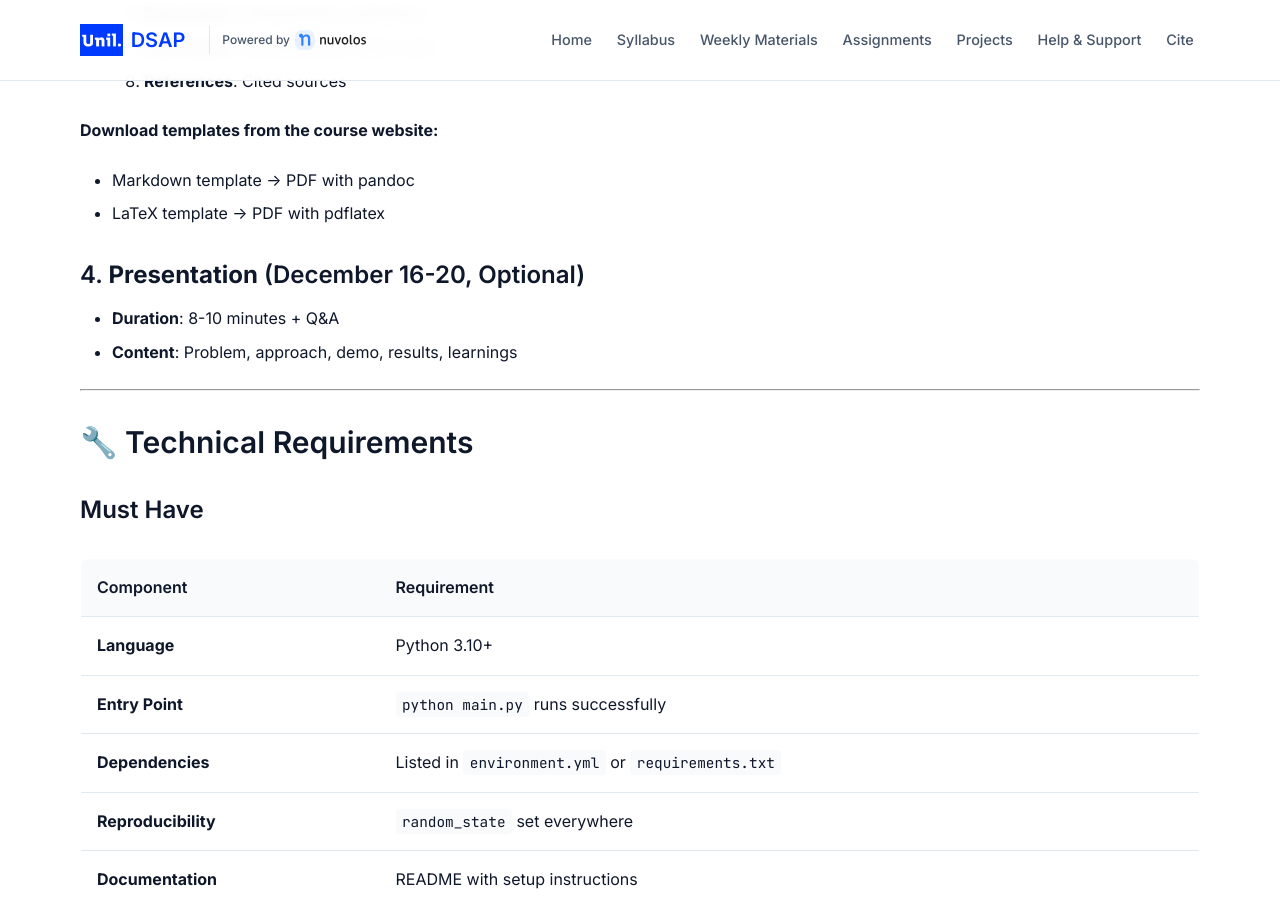
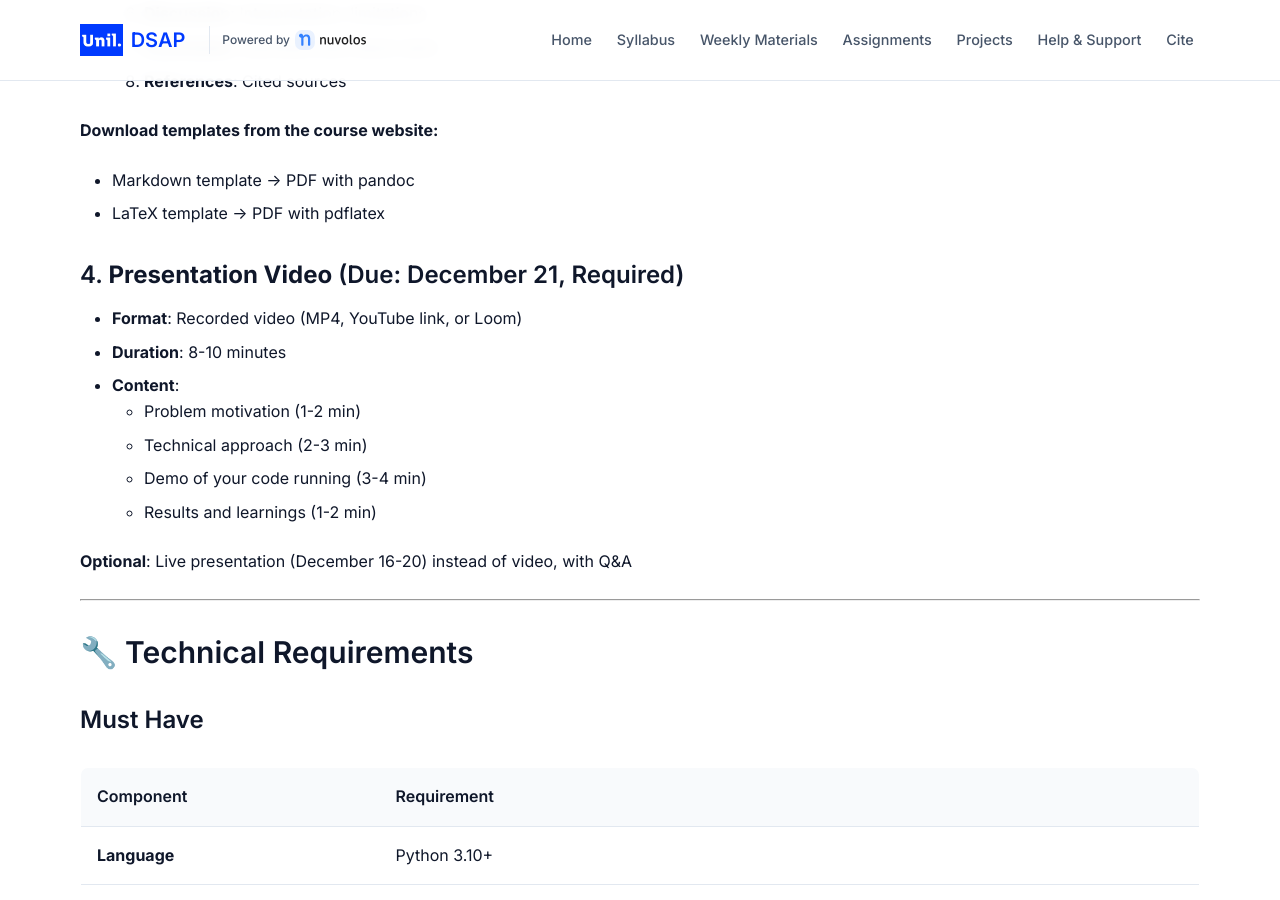
Before and after one commit to ap-unil-2025/course-materials, a Jekyll site: the page built from docs/INDIVIDUAL_PROJECT_RULES.md, in a window 1280 px wide and 900 px high, scrolled down 3247 px. Built offline with Jekyll 4.4.1, drawn with Linux system fonts in a browser that asks for light colours.

Commit message:
Fix presentation requirement: video required, live optional

```diff
--- a/docs/INDIVIDUAL_PROJECT_RULES.md
+++ b/docs/INDIVIDUAL_PROJECT_RULES.md
@@ -102,9 +102,16 @@ your-project/
 - Markdown template → PDF with pandoc
 - LaTeX template → PDF with pdflatex
 
-### 4. **Presentation** (December 16-20, Optional)
-- **Duration**: 8-10 minutes + Q&A
-- **Content**: Problem, approach, demo, results, learnings
+### 4. **Presentation Video** (Due: December 21, Required)
+- **Format**: Recorded video (MP4, YouTube link, or Loom)
+- **Duration**: 8-10 minutes
+- **Content**:
+  - Problem motivation (1-2 min)
+  - Technical approach (2-3 min)
+  - Demo of your code running (3-4 min)
+  - Results and learnings (1-2 min)
+
+**Optional**: Live presentation (December 16-20) instead of video, with Q&A
 
 ---
 
```
